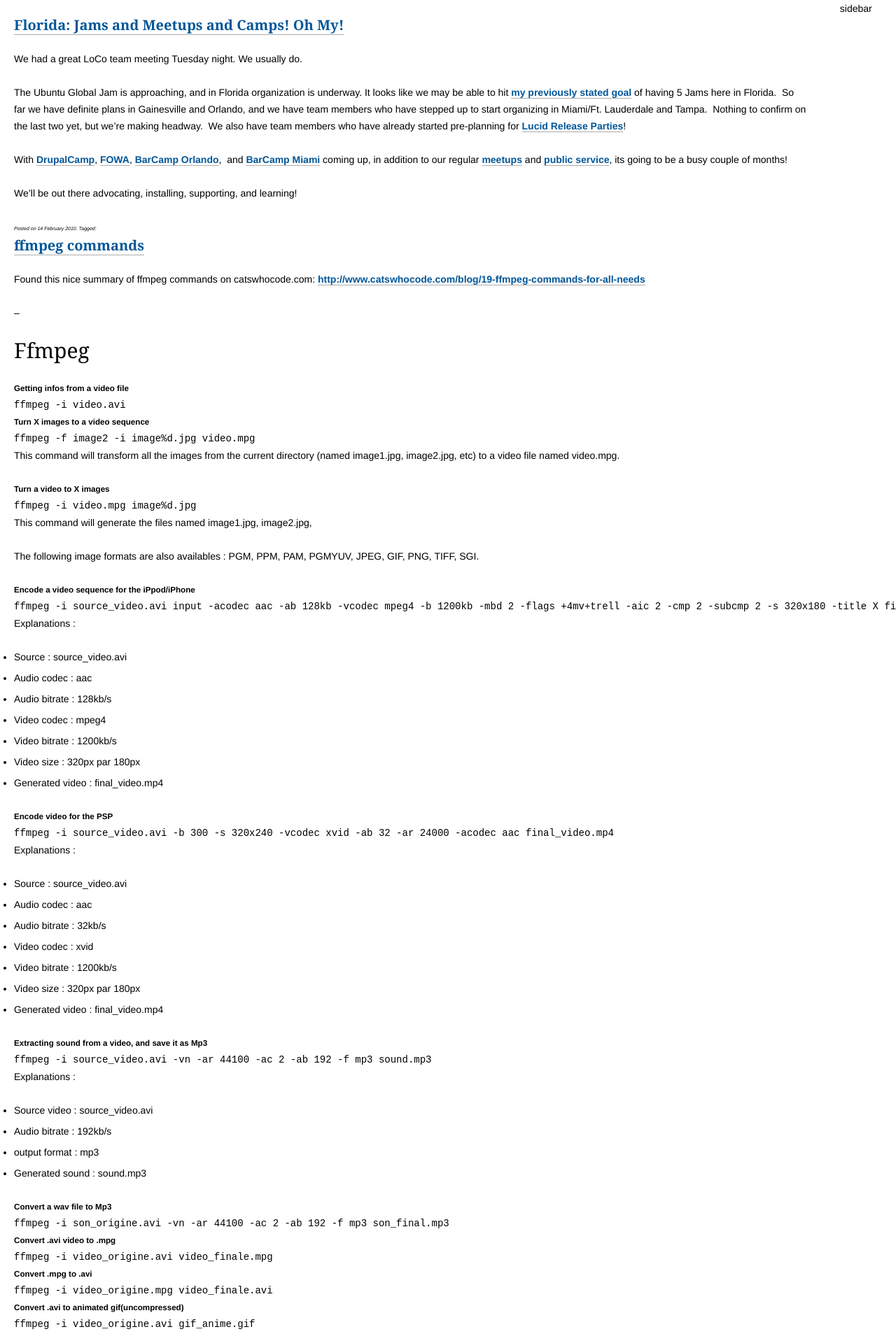
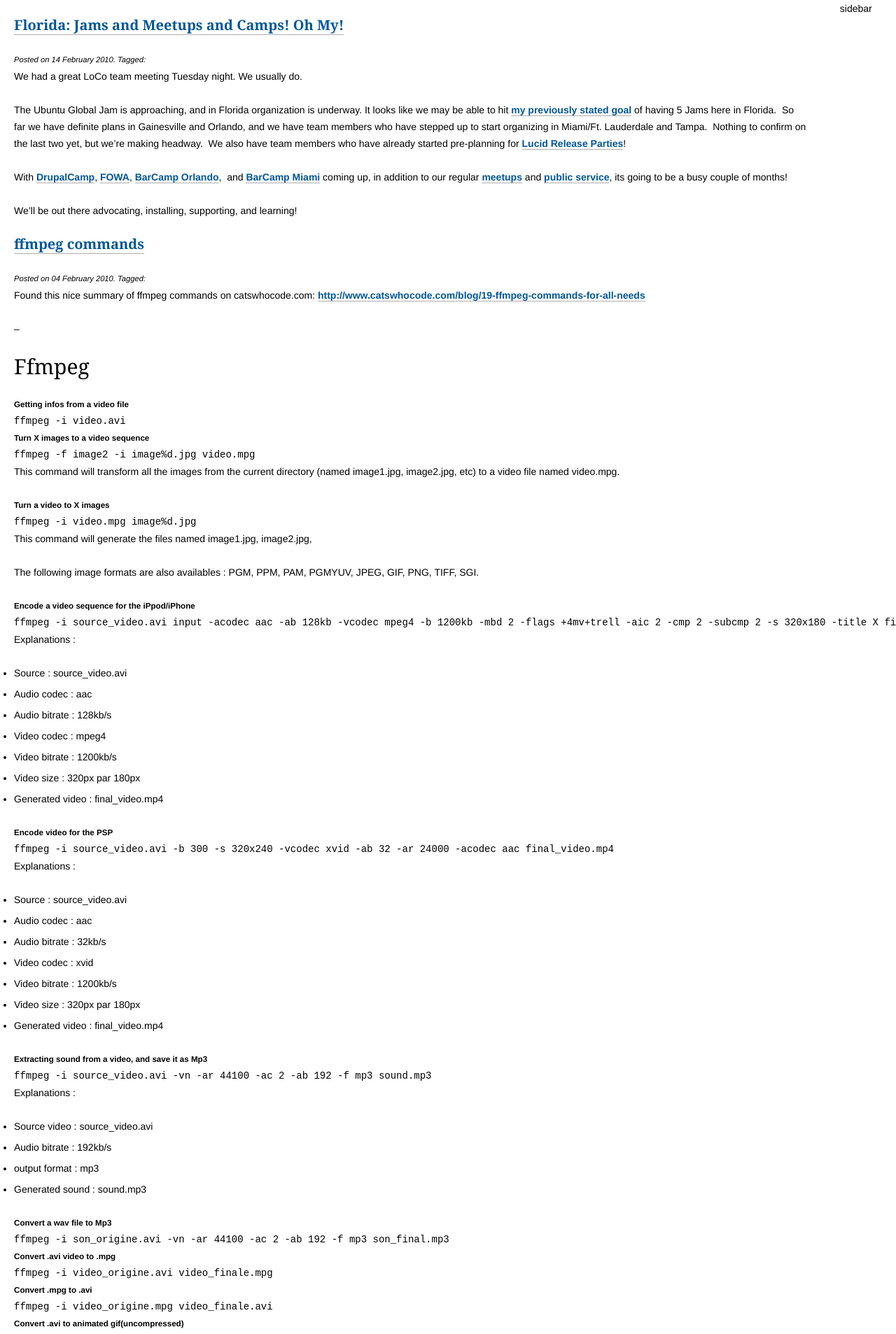
Before and after one commit to dantrevino/dantrevino.github.com, a Jekyll site: the page built from index.html, in a window 1280 px wide. Shown: the top 1907 px of the page at 70% size. Built offline with Jekyll 4.4.1, drawn with Linux system fonts in a browser that asks for light colours; Markdown is read by kramdown in place of the engine named in the settings; some of the changed text lies outside the part shown.

Commit message:
css,index fixes

```diff
--- a/css/1140.css
+++ b/css/1140.css
@@ -80,9 +80,9 @@
 }
 
 .post-content {
-  padding: left 10px;
+  padding-left 10px;
 }
 
 em {
-    font-size: .5em;
+    font-size: .8em;
   }
--- a/index.html
+++ b/index.html
@@ -6,10 +6,10 @@
 <p>
 {% for post in site.posts limit:5 %}
 <h2><a href="{{ post.url }}">{{ post.title }}</a></h2>
+<em>Posted on {{ post.date | date_to_long_string }}. Tagged: {{ post.tag }}</em>
 <div class="postcontent">
   {{ post.content }}
 </div>
-<em>Posted on {{ post.date | date_to_long_string }}. Tagged: {{ post.tag }}</em>
 {% endfor %}
 </p>
 </div>
```
